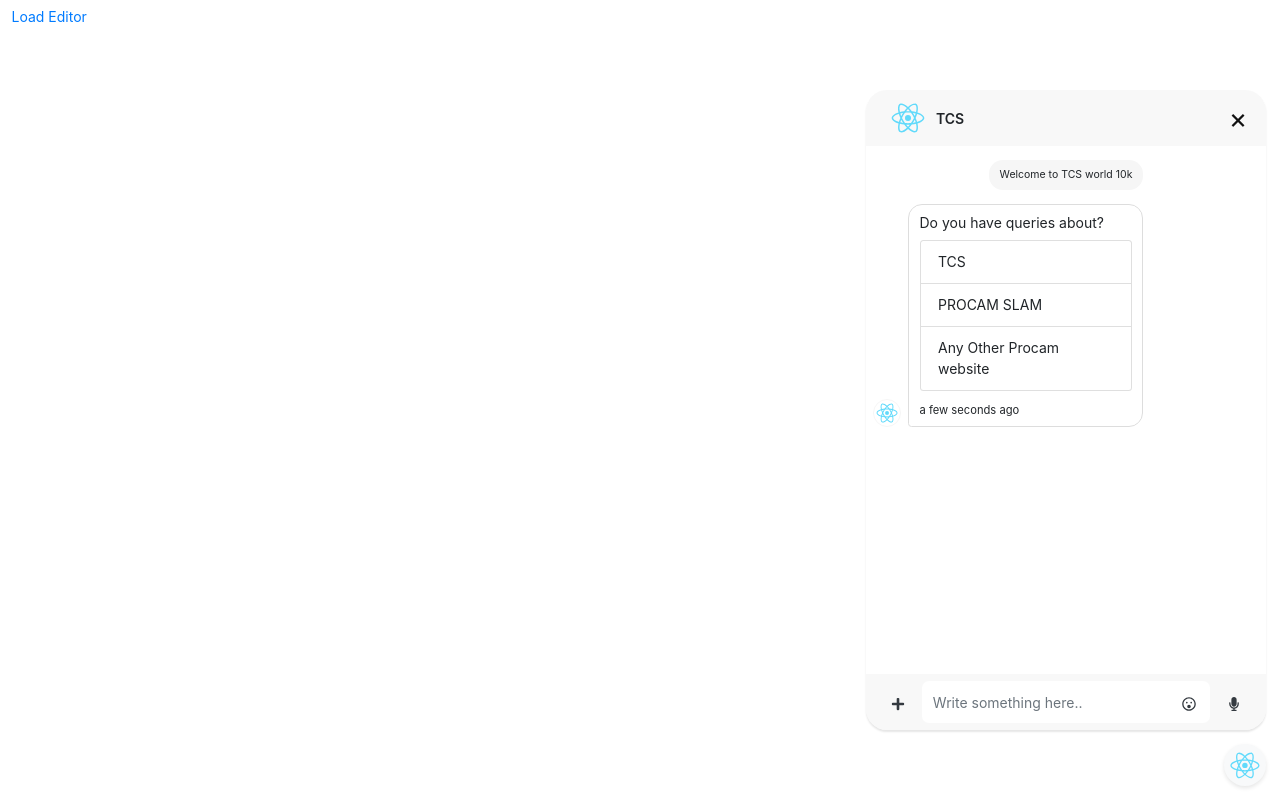
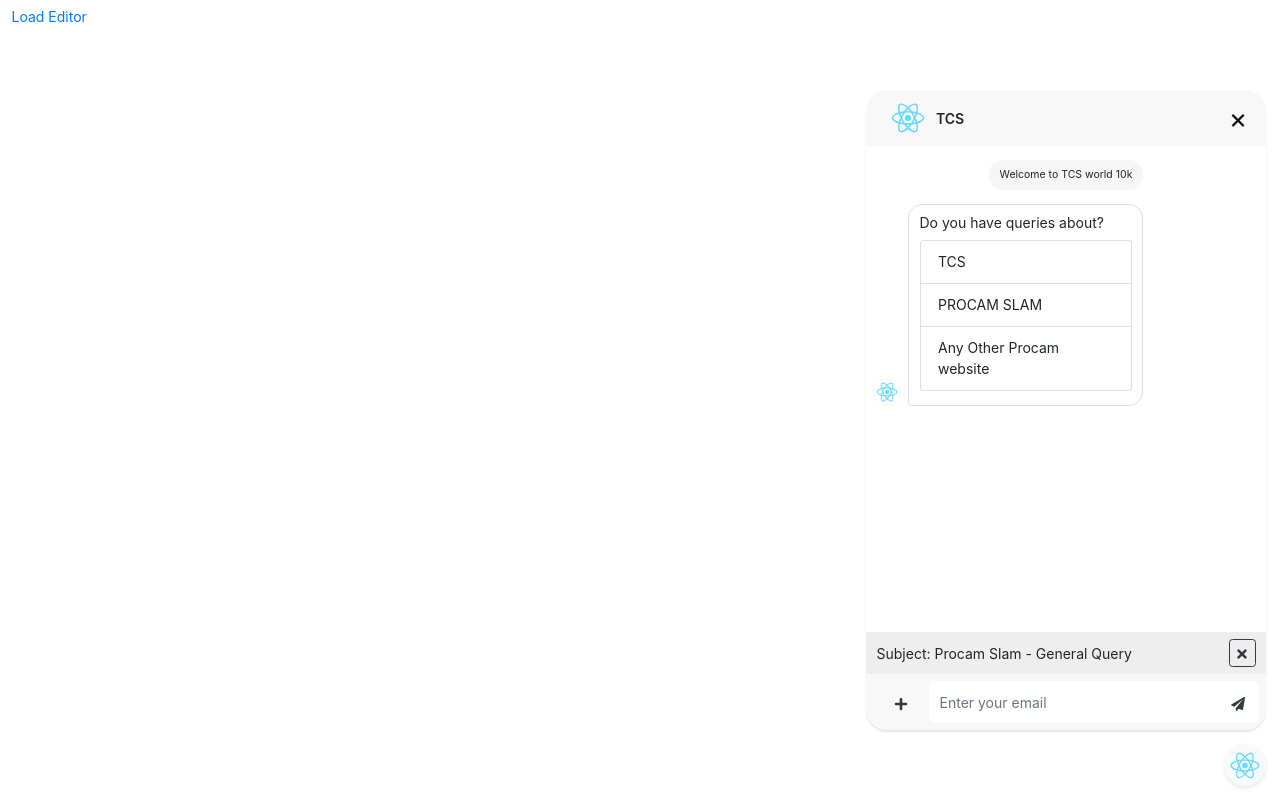
Before and after one commit to premchand0501/chatboat-editor, a React (Create React App) app: page / in a window 1280 px wide. Built offline with nearby package versions, Linux system fonts and the light colour scheme.

Commit message:
chat boat functionality

```diff
--- a/package.json
+++ b/package.json
@@ -7,7 +7,6 @@
     "@testing-library/react": "^9.3.2",
     "@testing-library/user-event": "^7.1.2",
     "gh-pages": "^2.2.0",
-    "moment": "^2.25.3",
     "node-sass": "^4.14.1",
     "react": "^16.13.1",
     "react-dom": "^16.13.1",
@@ -16,7 +15,7 @@
   },
   "scripts": {
     "start": "react-scripts start",
-    "build": "react-scripts build",
+    "build": "GENERATE_SOURCEMAP=false react-scripts build",
     "test": "react-scripts test",
     "eject": "react-scripts eject",
     "deploy": "gh-pages -d build"
--- a/src/assets/ChatBoat.scss
+++ b/src/assets/ChatBoat.scss
@@ -104,6 +104,7 @@
     padding: 0.5rem;
     width: 100%;
     overflow: auto;
+    padding-bottom: 8rem;
 
     > .list-group-item {
       margin: 0.5rem 0;
@@ -177,6 +178,43 @@
     align-items: center;
     justify-content: space-between;
     padding: 0.5rem;
+    position: relative;
+    animation: slideUp 0.5s ease forwards 1;
+
+    .contactUsForChat {
+      position: absolute;
+      display: flex;
+      align-items: center;
+      justify-content: space-between;
+      bottom: 100%;
+      width: 100%;
+      background: #eee;
+      left: 0;
+      padding: 0.5rem 0.75rem;
+      opacity: 0;
+      animation: fadeUp 0.5s 0.2s ease forwards 1;
+      .email {
+        line-height: 2rem;
+        max-width: 80%;
+        white-space: nowrap;
+        small {
+          overflow: hidden;
+          text-overflow: ellipsis;
+          width: 100%;
+          white-space: nowrap;
+          display: inline-block;
+          line-height: 2rem;
+          vertical-align: middle;
+        }
+      }
+      .btn {
+        width: 2rem;
+        height: 2rem;
+        padding: 0;
+        margin: 0;
+        line-height: 1;
+      }
+    }
     .btn {
       margin: 0 0.5rem;
     }
@@ -212,6 +250,14 @@
     transform: translateY(0);
   }
 }
+@keyframes slideUp {
+  from {
+    transform: translateY(10px);
+  }
+  to {
+    transform: translateY(0);
+  }
+}
 @keyframes hide-bot {
   0% {
     height: 80vh;
--- a/src/components/ChatBoat/ChatBody.js
+++ b/src/components/ChatBoat/ChatBody.js
@@ -1,9 +1,9 @@
 import React from 'react';
 import '../../assets/ChatBoat.scss';
 import { ChatList } from './ChatList';
-import { FaPlus, FaRegSurprise, FaMicrophone } from 'react-icons/fa';
+import { ContactUsForm } from './ContactUsForm';
 
-export const ChatBody = ({ chatHeadIcon, chatHeadTitle, toggleChatBody, message, handleOnChange, chatList, replay, contactUs }) => {
+export const ChatBody = ({ chatHeadIcon, chatHeadTitle, toggleChatBody, message, email, handleOnChange, chatList, replay, contactUs, setContactUs, handleSubmit, attachment }) => {
   return (
     <div className={`chatBody`}>
       <header className={`chatHeader`}>
@@ -15,23 +15,18 @@
         </span>
         <button className="btn btn-outline-light close-btn" onClick={() => toggleChatBody(false)}>&times;</button>
       </header>
-      <ChatList chatList={chatList} replay={replay} contactUs={contactUs} />
-      <footer className="chatFooter">
-        <button className="btn btn-link text-dark addAttachmentBtn">
-          <FaPlus />
-        </button>
-        <form className="input-group">
-          <input type="text" className="form-control" placeholder="Write something here.." name="message" value={message} onChange={handleOnChange} />
-          <div className="input-group-append">
-            <button className="btn btn-link text-dark addAttachmentBtn">
-              <FaRegSurprise />
-            </button>
-          </div>
-        </form>
-        <button className="btn btn-link text-dark addAttachmentBtn">
-          <FaMicrophone />
-        </button>
-      </footer>
+      <ChatList
+        chatList={chatList}
+        replay={replay}
+        setContactUs={setContactUs} />
+      <ContactUsForm
+        attachment={attachment}
+        message={message}
+        email={email}
+        contactUs={contactUs}
+        setContactUs={setContactUs}
+        handleSubmit={handleSubmit}
+        handleOnChange={handleOnChange} />
     </div>
   )
 }
--- a/src/components/ChatBoat/ChatBubble.js
+++ b/src/components/ChatBoat/ChatBubble.js
@@ -1,7 +1,8 @@
-import React, { useState } from 'react';
-import moment from 'moment';
+import React from 'react';
+// import moment from 'moment';
 
-const getChatFormatted = (chat_desc, contactUs) => {
+const getChatFormatted = (chat, setContactUs) => {
+  const { chat_desc } = { ...chat };
   let desc = chat_desc;
   let anchorStr = [];
   let initialStr = '',
@@ -12,40 +13,53 @@
     anchorStr = desc.substring(ind + 1, end).split(',');
     initialStr = desc.substring(0, ind);
     endStr = desc.substring(end + 1);
-    console.log(anchorStr, initialStr, endStr);
   } else {
     initialStr = desc;
   }
   return (
-    <p>
+    <>
       <span>Click <span className="text-primary" onClick={(event) => {
         event.stopPropagation();
-        contactUs()
+        setContactUs(chat);
       }}>here</span> to contact us</span>
-      <br></br>
+      {
+        anchorStr && anchorStr.length ? (
+          <>
+            <br></br>
+            <br></br>
+          </>
+        ) : null
+      }
       <span>{initialStr}</span>
       <a href={anchorStr[1]} target={anchorStr[2]}>{anchorStr[0]}</a>
       <span>{endStr}</span>
-    </p>
+    </>
   );
 }
-export const ChatBubble = ({ chat_id, chat_label, chat_desc, chat_options, type, reply_id, timestamp, replay, contactUs }) => {
-  const [calendarStyle, setDateStyle] = useState(false);
+export const ChatBubble = ({ chat_id, chat_label, chat_desc, chat_options, type, reply_id, timestamp, replay, setContactUs }) => {
+  // const [calendarStyle, setDateStyle] = useState(false);
+  const chat = { chat_id, chat_label, chat_desc, chat_options, type, reply_id };
   return (
     <li className={`list-group-item ${type}`}>
       <img className="chat-icon" src={require('../../logo.svg')} alt="chat icon" />
       <div className="msg" onClick={(event) => {
         event.stopPropagation();
-        replay({ chat_id, chat_label, chat_desc, chat_options, type, reply_id });
+        type !== 'a' &&
+          replay(chat);
       }}>
         {
-          chat_label && type !== 'c' && (
+          type !== 'c' && chat_label && (
             <div>{chat_label}</div>
           )
         }
         {
-          chat_desc && (
-            <div>{type !== 'c' ? chat_desc : getChatFormatted(chat_desc, () => contactUs({ chat_id, chat_label, chat_desc, chat_options, type, reply_id }))}</div>
+          type !== 'c' && chat_desc && (
+            <div>{chat_desc}</div>
+          )
+        }
+        {
+          type === 'c' && (
+            <div>{getChatFormatted(chat, setContactUs)}</div>
           )
         }
         {
@@ -62,15 +76,15 @@
             </ul>
           ) : null
         }
-        {
+        {/* {
           type !== 'i' && (
             <small onClick={(event) => {
               event.stopPropagation();
               setDateStyle(!calendarStyle)
             }}>{calendarStyle ? moment(timestamp).calendar() : moment(timestamp).fromNow()}</small>
           )
-        }
+        } */}
       </div>
-    </li>
+    </li >
   )
 }
--- /dev/null
+++ b/src/components/ChatBoat/ContactUsForm.js
@@ -0,0 +1,90 @@
+import React, { useRef } from 'react';
+import { FaTrashAlt, FaTimes, FaPlus, FaPaperPlane } from 'react-icons/fa';
+
+export const ContactUsForm = ({ contactUs, handleSubmit, handleOnChange, setContactUs, message, email, attachment }) => {
+  const attachmentEl = useRef();
+  return contactUs && contactUs.chat_id ? (
+    <form className="chatFooter" onSubmit={handleSubmit}>
+      <div className="contactUsForChat">
+        <div className="w-100">
+          {
+            contactUs.email && (
+              <p className="m-0 email mb-2">
+                <button className="btn btn-link text-dark" type="button" onClick={() => {
+                  const _c = { ...contactUs };
+                  delete _c.email;
+                  console.log(_c);
+                  setContactUs(_c)
+                }}>
+                  <FaTrashAlt />
+                </button>
+                <small>From: {contactUs.email}</small>
+              </p>
+            )
+          }
+          {
+            contactUs.attachment && (
+              <p className="m-0 email mb-2">
+                <button className="btn btn-link text-dark" type="button" onClick={() => {
+                  const _c = { ...contactUs };
+                  delete _c.attachment;
+                  setContactUs(_c)
+                }}>
+                  <FaTrashAlt />
+                </button>
+                <small>Attachment: {contactUs.attachment && contactUs.attachment.name}</small>
+              </p>
+            )
+          }
+          <p className="m-0 subject">Subject: {contactUs.chat_label}</p>
+        </div>
+        <button className="btn btn-outline-dark" type="button" onClick={() => setContactUs(null)}>
+          <FaTimes />
+        </button>
+      </div>
+      <div>
+        <input
+          type="file"
+          name="attachment"
+          className="d-none"
+          ref={attachmentEl}
+          onChange={handleOnChange}
+          accept="image/*" />
+        <button
+          className="btn btn-link text-dark addAttachmentBtn"
+          type="button"
+          onClick={() => attachmentEl.current.click()}>
+          <FaPlus />
+        </button>
+      </div>
+      <div className="input-group">
+        {
+          contactUs.email ? (
+            <input
+              type="text"
+              className="form-control"
+              placeholder="Write something here.."
+              name="message"
+              value={message}
+              onChange={handleOnChange} />
+          ) : (
+              <input
+                type="email"
+                className="form-control"
+                placeholder="Enter your email"
+                name="email" value={email}
+                onChange={handleOnChange} />
+            )
+        }
+        <div className="input-group-append">
+          <button className="btn btn-link text-dark addAttachmentBtn" type="submit">
+            <FaPaperPlane />
+          </button>
+        </div>
+      </div>
+      {/* <button className="btn btn-link text-dark addAttachmentBtn" type="button">
+          <FaMicrophone />
+        </button> */}
+    </form>
+  ) : null
+}
--- a/src/components/ChatBoat/index.js
+++ b/src/components/ChatBoat/index.js
@@ -10,7 +10,11 @@
       toggleChat: true,
       chatList: chatList || [],
       questions: questionJson || [],
-      jsonPath
+      jsonPath,
+      contactUs: { chat_id: 4, chat_label: "Procam Slam - General Query", chat_desc: "Kindly visit [Procam Slam Website, https://www.procam.in/procam-slam-2020, _blank]", chat_options: Array(0), type: "c" },
+      email: '',
+      message: '',
+      attachment: null,
     }
   }
   async componentDidMount() {
@@ -47,13 +51,17 @@
   }
   replay(chat) {
     const { reply_id } = chat;
+    if (!reply_id) {
+      return;
+    }
     const { questions, chatList } = this.state;
     const reply = questions.filter(ch => ch.chat_id === reply_id);
-    console.log(chat, reply);
+    console.log(chat, reply, reply_id);
     this.setState({
       chatList: [...chatList, chat]
     }, () => {
       if (reply.length) {
+        console.log(...reply);
         this.setState({
           chatList: [...this.state.chatList, ...reply]
         });
@@ -64,11 +72,48 @@
   componentDidUpdate() {
     document.querySelector('.chatList > .list-group-item:last-child').scrollIntoView({ behavior: 'smooth' })
   }
-  contactUs(chat) {
-    console.log(chat)
+  setContactUs(chat) {
+    this.setState({
+      contactUs: chat
+    })
+  }
+  handleSubmit(event) {
+    event.preventDefault();
+    const { contactUs, email, message } = this.state;
+    if (contactUs.email) {
+      const _c = { ...contactUs };
+      _c.message = message;
+      this.setState({
+        contactUs: _c
+      });
+    }
+    else {
+      const _contactUs = { ...contactUs }
+      _contactUs.email = email;
+      console.log(email);
+      this.setState({
+        contactUs: _contactUs
+      })
+    }
+  }
+  handleOnChange(event) {
+    const target = event.target;
+    const name = target.name;
+    if (name === 'attachment') {
+      const _c = { ...this.state.contactUs };
+      _c.attachment = target.files[0];
+      this.setState({
+        contactUs: _c
+      })
+    }
+    else {
+      this.setState({
+        [name]: target.value
+      })
+    }
   }
   render() {
-    const { toggleChat, chatList } = this.state;
+    const { toggleChat, chatList, contactUs, email, message, attachment } = this.state;
     const { handleLoadEditor, chatHeadIcon, chatHeadMsg, chatHeadTitle } = this.props;
     return (
       <div className="ChatBoat">
@@ -82,12 +127,18 @@
         {
           toggleChat && (
             <ChatBody
-              contactUs={this.contactUs.bind(this)}
+              handleSubmit={this.handleSubmit.bind(this)}
+              email={email}
+              attachment={attachment}
+              message={message}
+              contactUs={contactUs}
+              setContactUs={this.setContactUs.bind(this)}
               replay={(reply_id) => this.replay(reply_id)}
               chatList={chatList}
               chatHeadTitle={chatHeadTitle}
               chatHeadIcon={chatHeadIcon}
-              toggleChatBody={this.toggleChatBody.bind(this)} />
+              toggleChatBody={this.toggleChatBody.bind(this)}
+              handleOnChange={this.handleOnChange.bind(this)} />
           )
         }
       </div>
```
Also changed, not shown: src/components/ChatBoat/ChatList.js (+6 -2 lines), 1 other file (tests, documents, lock files or other folders).
